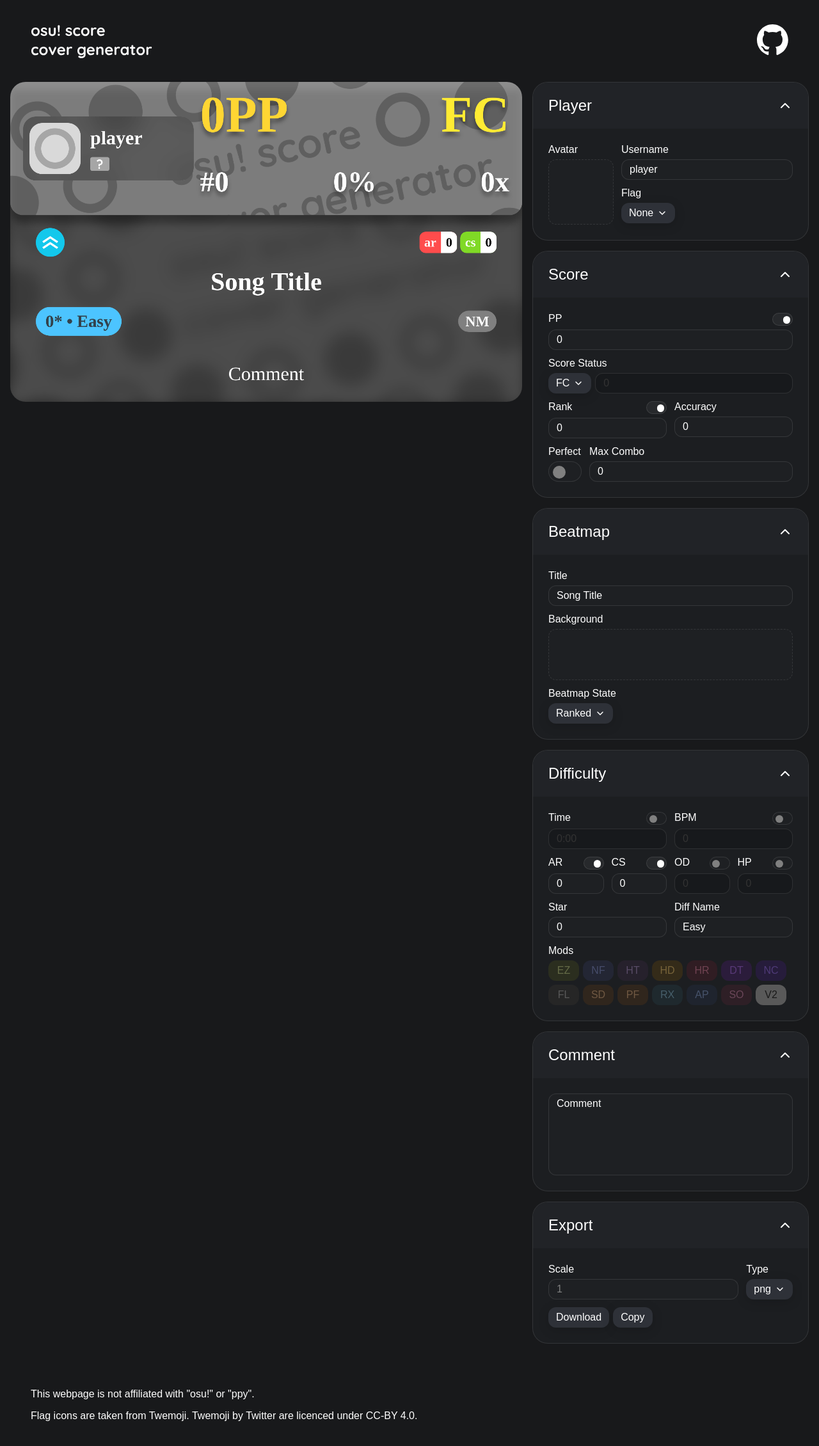
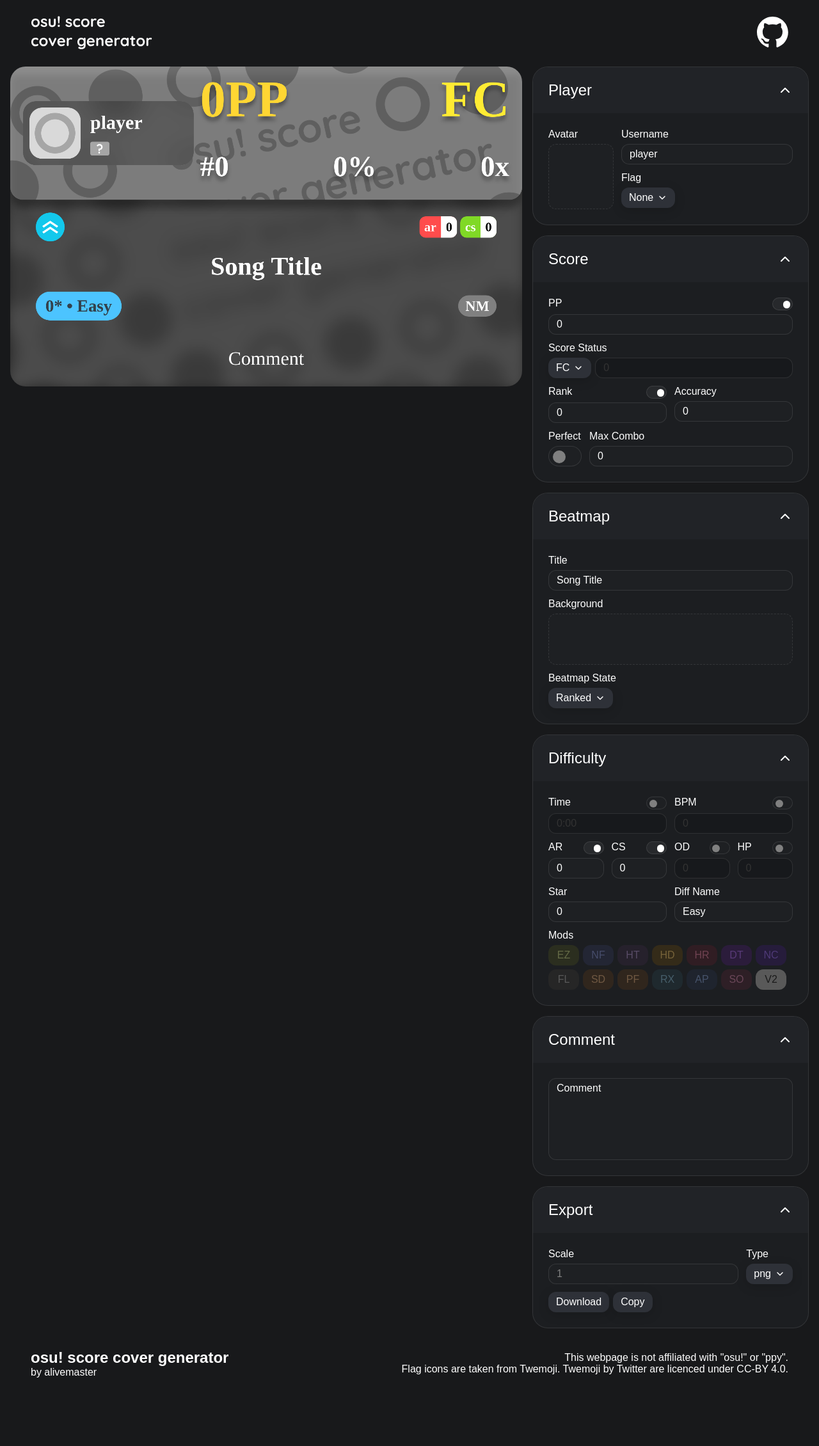
Before and after one commit to alivemaster/osu-score-cover-generator, a Vue app: page / in a window 1280 px wide. Shown: the top 2260 px of the page at 64% size. After the commit the page ends 2186 px from the top, so only its background shows below. Built offline with nearby package versions, Linux system fonts and the light colour scheme.

Commit message:
prettify Header and Footer

```diff
--- a/src/components/Footer.vue
+++ b/src/components/Footer.vue
@@ -1,6 +1,10 @@
 <template>
     <footer>
-        <span>
+        <span class="footer-info">
+            <h4>osu! score cover generator</h4>
+            <p>by alivemaster</p>
+        </span>
+        <span class="footer-disclaimer">
             <p>This webpage is not affiliated with "osu!" or "ppy".</p>
             <p>Flag icons are taken from Twemoji. Twemoji by Twitter are licenced under CC-BY 4.0.</p>
         </span>
@@ -14,7 +18,49 @@
     flex-direction: row;
     align-items: center;
     justify-content: space-between;
-    height: 12rem;
-    padding: 0 3rem;
+    padding: 2rem 3rem;
+}
+
+.footer-info {
+    /* box */
+    text-align: start;
+}
+
+.footer-info>h4 {
+    /* typo */
+    font-weight: 700;
+    font-size: 1.5rem;
+}
+
+.footer-info>p {
+    /* typo */
+    font-weight: 500;
+}
+
+.footer-disclaimer {
+    /* box */
+    text-align: end;
+}
+
+.footer-info>*,
+.footer-disclaimer>* {
+    /* box */
+    margin: 0;
+}
+
+@media screen and (width < 1080px) {
+    footer {
+        /* box */
+        padding: 1.5rem 1rem;
+        gap: 1rem;
+        flex-direction: column;
+        justify-content: center;
+    }
+
+    .footer-info,
+    .footer-disclaimer {
+        /* box */
+        text-align: center;
+    }
 }
 </style>
--- a/src/components/Header.vue
+++ b/src/components/Header.vue
@@ -1,10 +1,11 @@
 <template>
     <header>
-        <span id="logo">
-            <img src="../assets/logo.svg" style="height: 6rem" alt="osu score cover generator">
-        </span>
-        <a id="github-link" href="https://github.com/alivemaster/osu-score-cover-generator" target="_blank">
-            <img src="../assets/github-mark-white.svg" style="height: 3rem" alt="github logo">
+        <h1 class="logo" id="logo">
+            <img class="logo-img" src="../assets/logo.svg" alt="osu score cover generator">
+        </h1>
+        <a class="header-link" id="github-link" href="https://github.com/alivemaster/osu-score-cover-generator"
+            target="_blank">
+            <img class="link-img" src="../assets/github-mark-white.svg" alt="github logo">
         </a>
     </header>
 </template>
@@ -16,15 +17,38 @@
     flex-direction: row;
     align-items: center;
     justify-content: space-between;
-    height: 8rem;
     padding: 0 3rem;
+}
+
+header>* {
+    /* box */
+    margin: 0;
+}
+
+.logo-img {
+    /* box */
+    height: 6rem;
+}
+
+.link-img {
+    /* box */
+    height: 3rem;
 }
 
 @media screen and (width < 1080px) {
     header {
         /* box */
-        height: 5rem;
         padding: 0 1.5rem;
+    }
+
+    .logo-img {
+        /* box */
+        height: 4rem;
+    }
+
+    .link-img {
+        /* box */
+        height: 2rem;
     }
 }
 </style>
```
